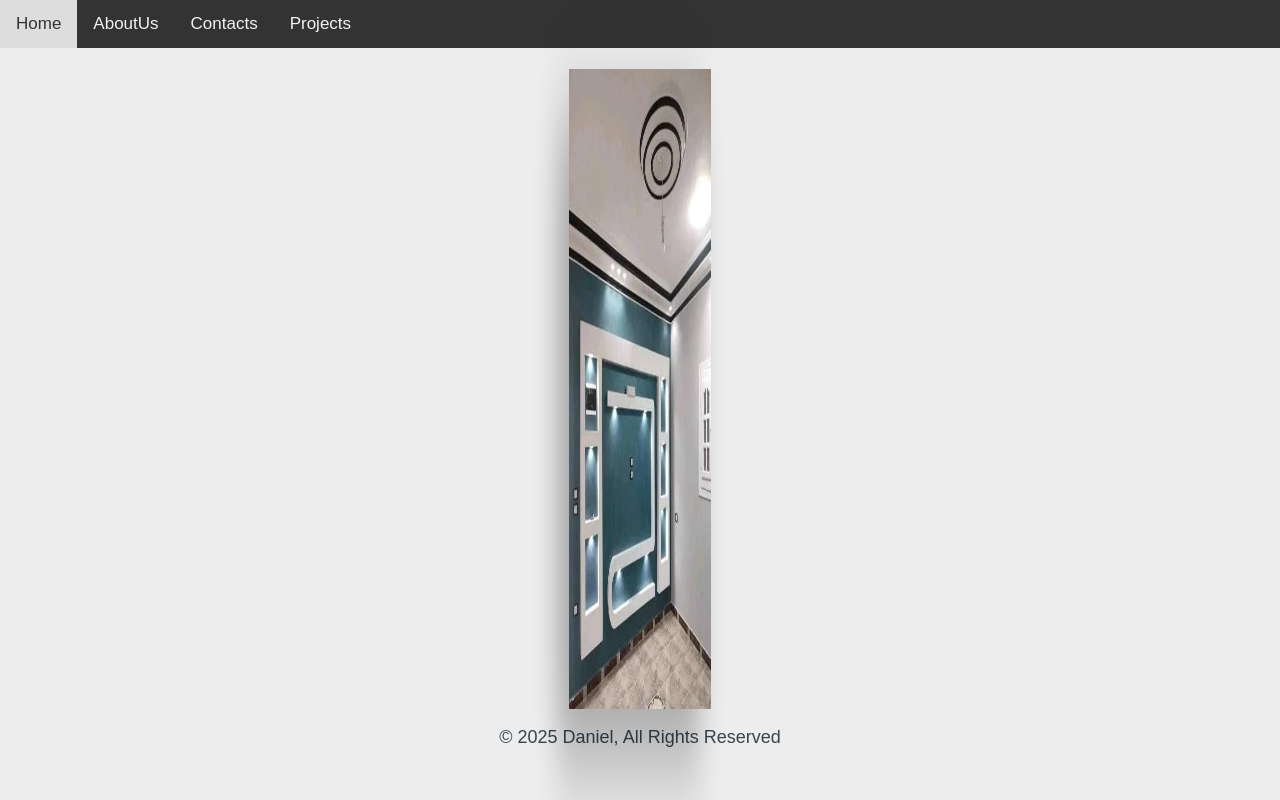
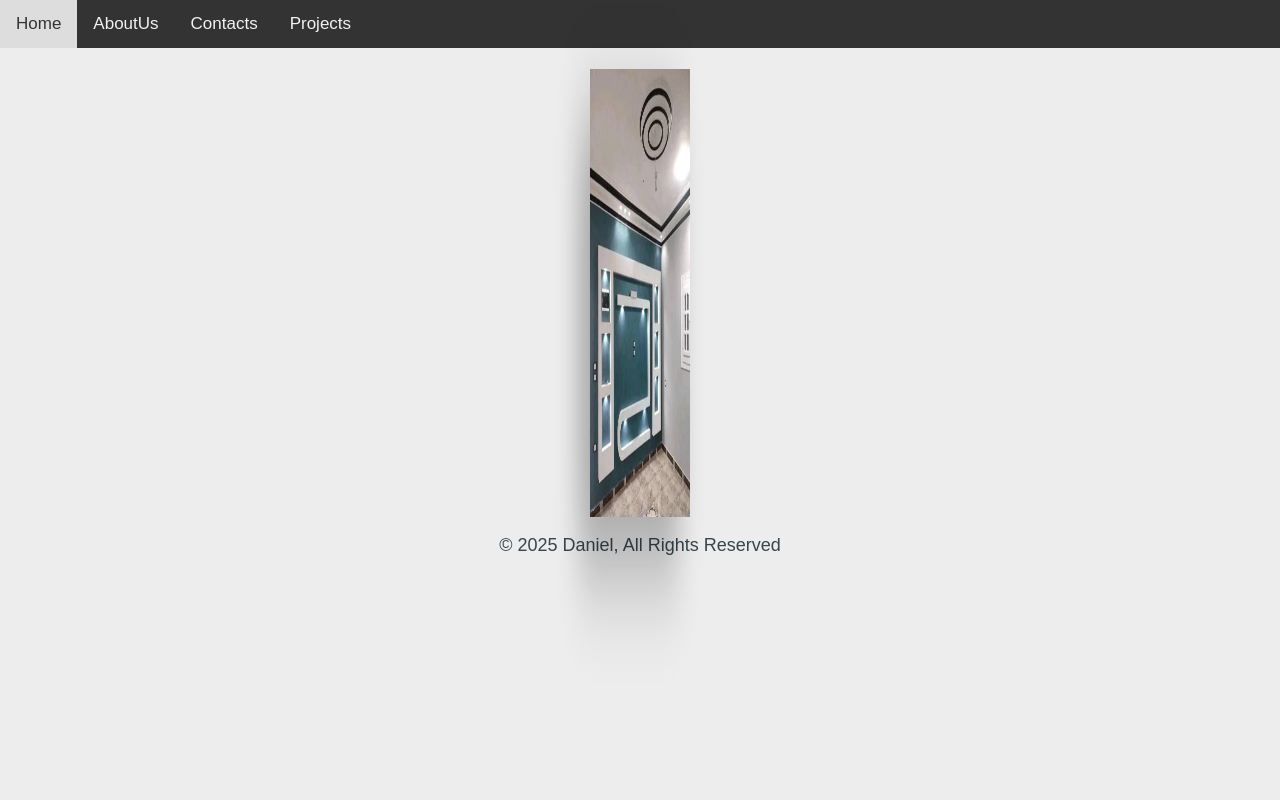
Before and after one commit to D-khoza/ceilingsolutions, a plain HTML site: page index.html in a window 1280 px wide. Drawn offline with Linux system fonts and the light colour scheme.

Commit message:
Update index.css

```diff
--- a/index.css
+++ b/index.css
@@ -131,7 +131,7 @@
     }
 	  .rotating-image
 	  {
-	    max-width: 65vw;
+	    max-width: 35vw;
 
         height: auto;
         animation: spin 7s linear infinite;
```
